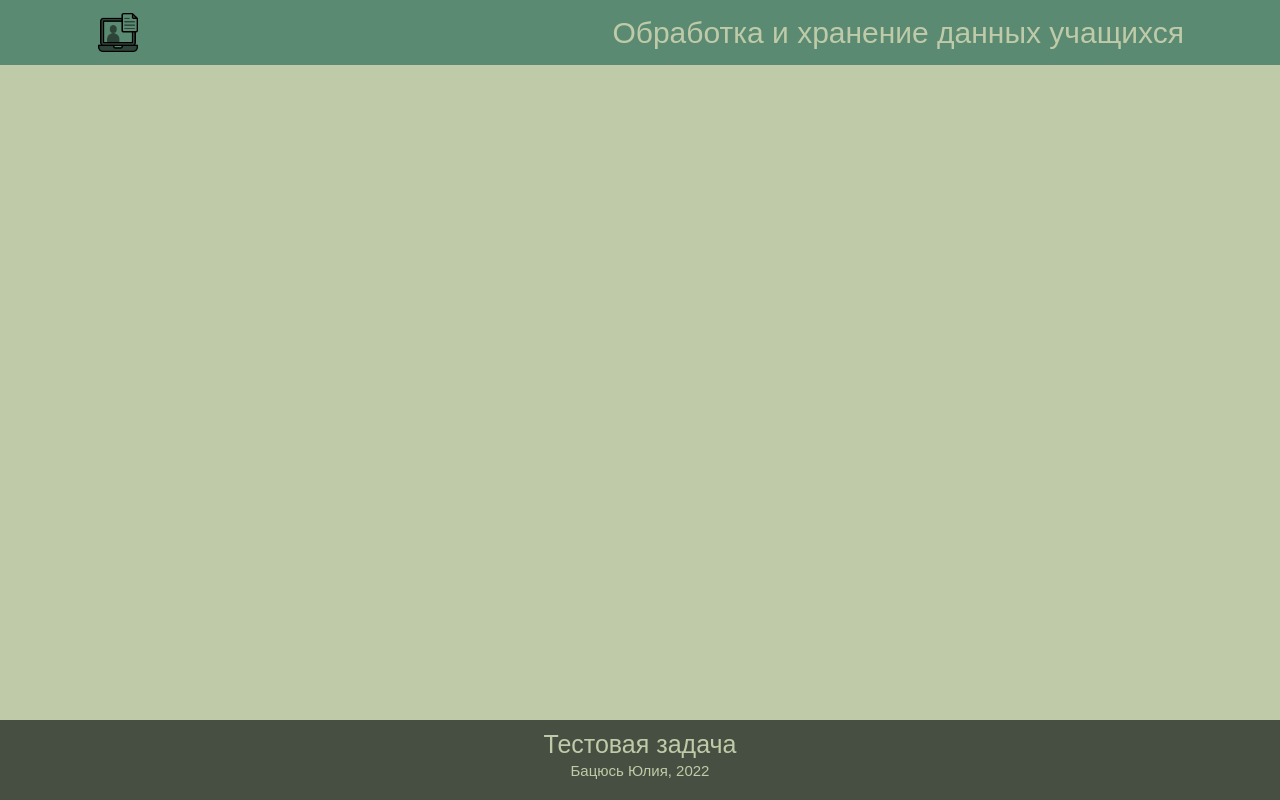
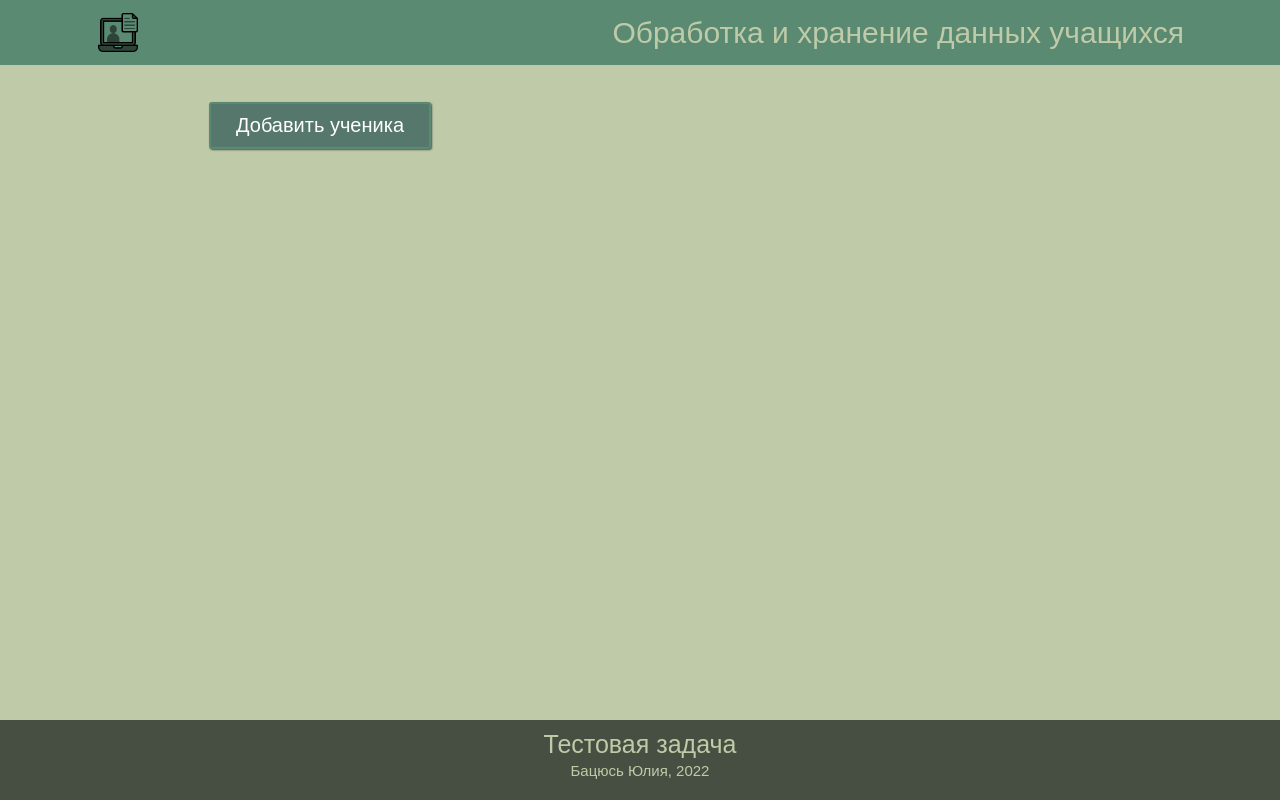
Before and after one commit to JBatsyus/Table, a React (Create React App) app: page / in a window 1280 px wide. Built offline with nearby package versions, Linux system fonts and the light colour scheme; a web font is replaced by a local one.

Commit message:
+ addButton

```diff
--- /dev/null
+++ b/src/components/AddButton/addButton.scss
@@ -0,0 +1,24 @@
+@import "../../assets/styles/fonts.scss";
+@import "../../assets/styles/color.scss";
+
+.btn__add {
+  margin-top: 8%;
+  margin-right: 50%;
+  font-family: "Exo2", sans-serif;
+  font-size: 20px;
+  color: #ffffff;
+  padding: 10px 25px;
+  box-shadow: 1px 1px 2px #4f4f4f;
+  border-radius: 3px;
+  border: 2px solid $eucalyptus;
+  background-color: $malachite;
+  cursor: pointer;
+
+  &:hover {
+    background-color: $eucalyptus;
+    transform: scale(0.99);
+  }
+  &:active {
+    transform: scale(0.96);
+  }
+}
--- /dev/null
+++ b/src/components/AddButton/index.jsx
@@ -0,0 +1,11 @@
+import "./addButton.scss";
+
+const AddButton = props => {
+  return (
+    <button className="btn__add" onClick={props.onClick}>
+      Добавить ученика
+    </button>
+  );
+};
+
+export default AddButton;
--- a/src/components/Main/index.jsx
+++ b/src/components/Main/index.jsx
@@ -1,7 +1,12 @@
 import "./main.scss";
+import AddButton from "../AddButton/index.jsx";
 
 const Main = () => {
-  return <main className="main"></main>;
+  return (
+    <main className="main">
+      <AddButton />
+    </main>
+  );
 };
 
 export default Main;
```
Also changed, not shown: package.json (+7 -0 lines), 1 other file (tests, documents, lock files or other folders).
